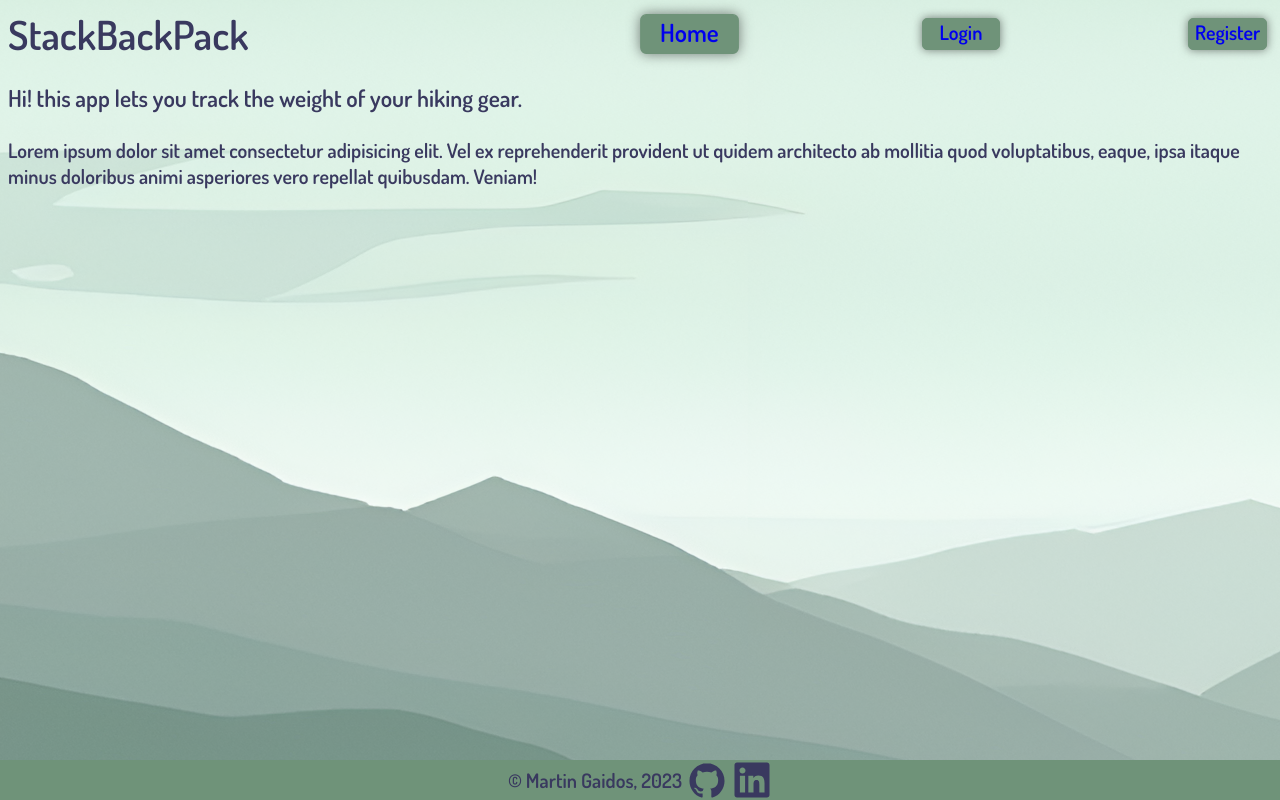
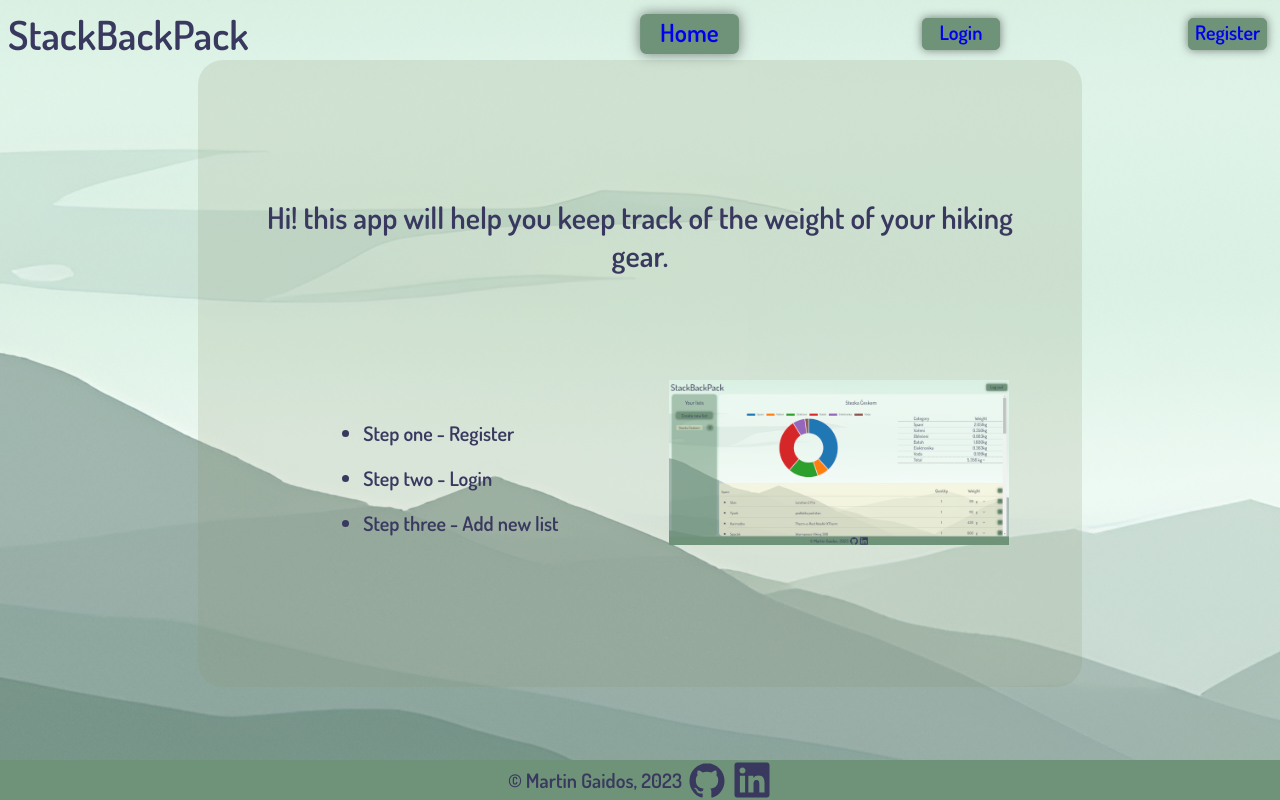
Before and after one commit to mgaidos/StackBackPack, a React (Vite) app in the folder stackBackPack/: page / in a window 1280 px wide. Built offline with nearby package versions, Linux system fonts and the light colour scheme.

Commit message:
Edit home, login , register

```diff
--- a/stackBackPack/src/components/Graph.jsx
+++ b/stackBackPack/src/components/Graph.jsx
@@ -13,23 +13,21 @@ const Graph = (props) => {
         datasets: [{
 
             data: dataForChart.dataSet,
-            backgroundColor: [
-                "#003f5c",
-                "#2f4b7c",
-                "#665191",
-                "#a05195",
-                "#d45087",
-                "#f95d6a",
-                "#ff7c43",
-                "#ffa600",
-                "#8FB7B4",
-                "#C6DEB7",
-                "#F6EDD1",
-                "#F5B895",
-                "#F492B4",
-                "#B2B2B2",
-                "#52656B"
-            ],
+            backgroundColor: ["#1f77b4",
+                "#ff7f0e",
+                "#2ca02c",
+                "#d62728",
+                "#9467bd",
+                "#8c564b",
+                "#e377c2",
+                "#7f7f7f",
+                "#bcbd22",
+                "#17becf",
+                "#1f77b4",
+                "#ff7f0e",
+                "#2ca02c",
+                "#d62728",
+                "#9467bd"],
             hoverOffset: 10
         }]
     }
--- a/stackBackPack/src/pages/Home.jsx
+++ b/stackBackPack/src/pages/Home.jsx
@@ -3,17 +3,32 @@ import React from 'react'
 import { motion } from 'framer-motion'
 
 
+//Styles
+import './Home.scss'
+
 
 
 const Home = () => {
-    return <motion.main
+    return <motion.main className='main-home'
         initial={{ y: 10, opacity: 0 }}
         animate={{ y: 0, opacity: 1 }}
         transition={{ duration: 0.25 }} >
-        <article>
-            <h3>Hi! this app lets you track the weight of your hiking gear.</h3>
-            <p>Lorem ipsum dolor sit amet consectetur adipisicing elit. Vel ex reprehenderit provident ut quidem architecto ab mollitia quod voluptatibus, eaque, ipsa itaque minus doloribus animi asperiores vero repellat quibusdam. Veniam!</p>
-        </article>
+        <section className='home-container'>
+            <h2 className='home-heading'>Hi! this app will help you keep track of the weight of your hiking gear.</h2>
+            <article className='home-article'>
+                <div className='article-1'>
+                    <ul>
+                        <li>Step one - Register</li>
+                        <li>Step two - Login</li>
+                        <li>Step three - Add new list</li>
+                    </ul>
+                </div>
+                <div className='article-2'>
+                    <img src="src/assets/stb-mini.png" alt="" />
+                </div>
+            </article>
+
+        </section>
     </motion.main>
 
 }
--- /dev/null
+++ b/stackBackPack/src/pages/Home.scss
@@ -0,0 +1,63 @@
+@import '../partials/variables';
+@import '../partials/mixins';
+
+
+.main-home {
+    display: flex;
+    flex-direction: column;
+    align-items: center;
+    justify-content: space-around;
+    text-align: center;
+    width: clamp(70%, 80%, 650px);
+    height: 80%;
+    min-height: 10%;
+    margin: 0 auto;
+    border-radius: 25px;
+    background-color: $forms-color;
+
+    .home-container {
+    display: flex;
+    flex-direction: column;
+    justify-content: space-evenly;
+    width: 90%;
+    height: 90%;
+
+    .home-heading {
+
+    }
+
+    .home-article {
+        display: flex;
+        width: 100%;
+        justify-content: space-between;
+
+        .article-1 {
+            flex: 1;
+            text-align: left;
+
+            display: flex;
+            justify-content: center;
+
+            ul {
+                height: 80%;
+                display: flex;
+                flex-direction: column;
+                justify-content: space-evenly;
+            }
+        }
+        .article-2 {
+            display: flex;
+            justify-content: center;
+
+
+
+            flex: 1;
+            img {
+                width: max-content;
+                height: 85%
+
+            };
+        }
+    }
+}
+}
--- a/stackBackPack/src/pages/Login.jsx
+++ b/stackBackPack/src/pages/Login.jsx
@@ -8,10 +8,11 @@ import { motion } from 'framer-motion'
 import '../pages/Login.scss'
 
 const Login = () => {
-  return <motion.main
+  return <div className='main-login-container'>
+    <motion.main
       initial={{ y: 10, opacity: 0 }}
       animate={{ y: 0, opacity: 1 }}
-    transition={{ duration: 0.25}}
+      transition={{ duration: 0.25 }}
       className='main-login'>
       <article>
         <h3>Log in to your account</h3>
@@ -19,6 +20,8 @@ const Login = () => {
 
       <LoginForm />
     </motion.main>
+  </div>
+
 }
 
 export default Login
--- a/stackBackPack/src/pages/Login.scss
+++ b/stackBackPack/src/pages/Login.scss
@@ -1,10 +1,17 @@
 @import "../partials/variables";
+
+.main-login-container {
+
+    height: 80%;
+    display: flex;
+    justify-content: center;
+    align-items: center;
 
     .main-login {
         display: flex;
         flex-direction: column;
         align-items: center;
-    justify-content: space-between;
+        justify-content: center;
         text-align: center;
         width: clamp(30%, 40%, 350px);
         min-height: 10%;
@@ -12,3 +19,4 @@
         border-radius: 25px;
         background-color: $forms-color;
     }
+}
--- a/stackBackPack/src/pages/Register.jsx
+++ b/stackBackPack/src/pages/Register.jsx
@@ -23,7 +23,8 @@ const Register = () => {
 
 
 
-  return <motion.main
+  return <div className='main-register-container'>
+    <motion.main
       initial={{ y: 10, opacity: 0 }}
       animate={{ y: 0, opacity: 1 }}
       transition={{ duration: 0.25 }}
@@ -35,6 +36,7 @@ const Register = () => {
 
       <RegisterForm />
     </motion.main>
+  </div>
 }
 
 export default Register
--- a/stackBackPack/src/pages/Register.scss
+++ b/stackBackPack/src/pages/Register.scss
@@ -1,4 +1,12 @@
 @import "../partials/variables";
+
+
+.main-register-container {
+
+    height: 80%;
+    display: flex;
+    justify-content: center;
+    align-items: center;
 
     .main-register {
         display: flex;
@@ -12,3 +20,5 @@
         border-radius: 25px;
         background-color: $forms-color;
     }
+
+}
```
Also changed, not shown: stackBackPack/src/assets/stb-mini.png (added), stackBackPack/src/assets/stb.png (added). Lines whose indentation alone changed are shown as unchanged.
